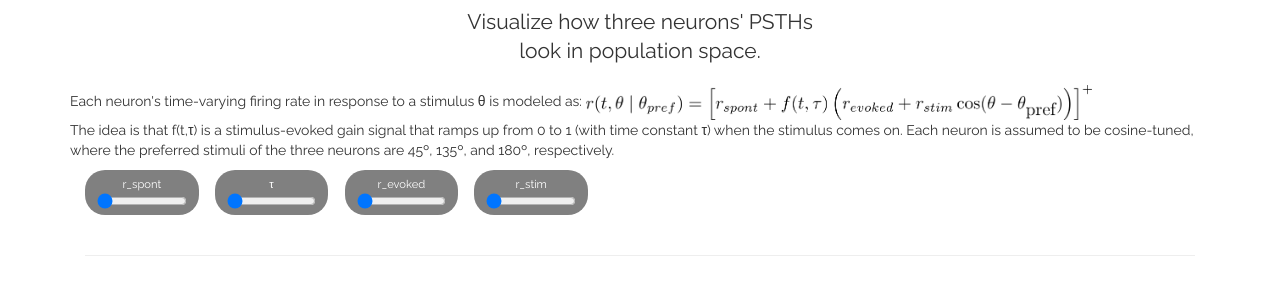
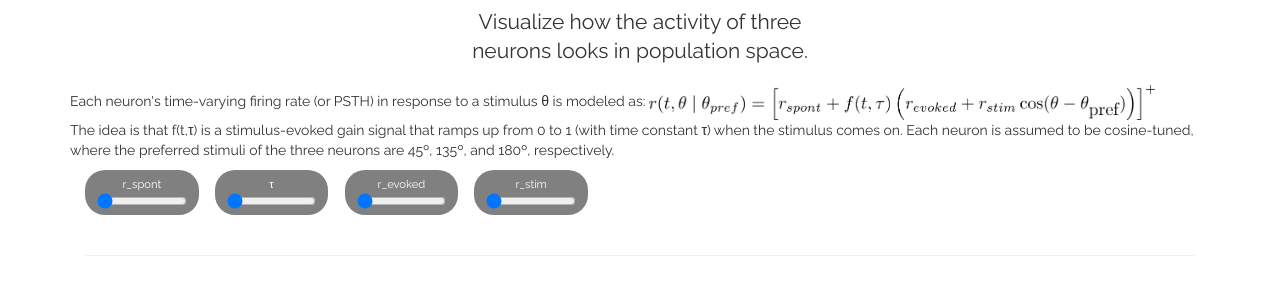
Before and after one commit to mobeets/psth-to-population, a plain HTML site: page index.html in a window 1280 px wide. Shown: the part 165-460 px from the top of the page. Drawn offline with nearby package versions, Linux system fonts and the light colour scheme.

```diff
--- a/index.html
+++ b/index.html
@@ -65,11 +65,11 @@
         <h1>Neural population dynamics</h1>
         <div class="row">
           <div class="col-md-4"></div>
-          <p class="lead col-md-4">Visualize how three neurons' PSTHs look in population space.</p>
+          <p class="lead col-md-4">Visualize how the activity of three neurons looks in population space.</p>
         </div>
         <div class="row">
           <p style="text-align: left;">
-            Each neuron's time-varying firing rate in response to a stimulus θ is modeled as:
+            Each neuron's time-varying firing rate (or PSTH) in response to a stimulus θ is modeled as:
             <img src="static/eqn.png" height="35"/>
             <br>The idea is that f(t,τ) is a stimulus-evoked gain signal that ramps up from 0 to 1 (with time constant τ) when the stimulus comes on. Each neuron is assumed to be cosine-tuned, where the preferred stimuli of the three neurons are 45º, 135º, and 180º, respectively.
           </p>
```
